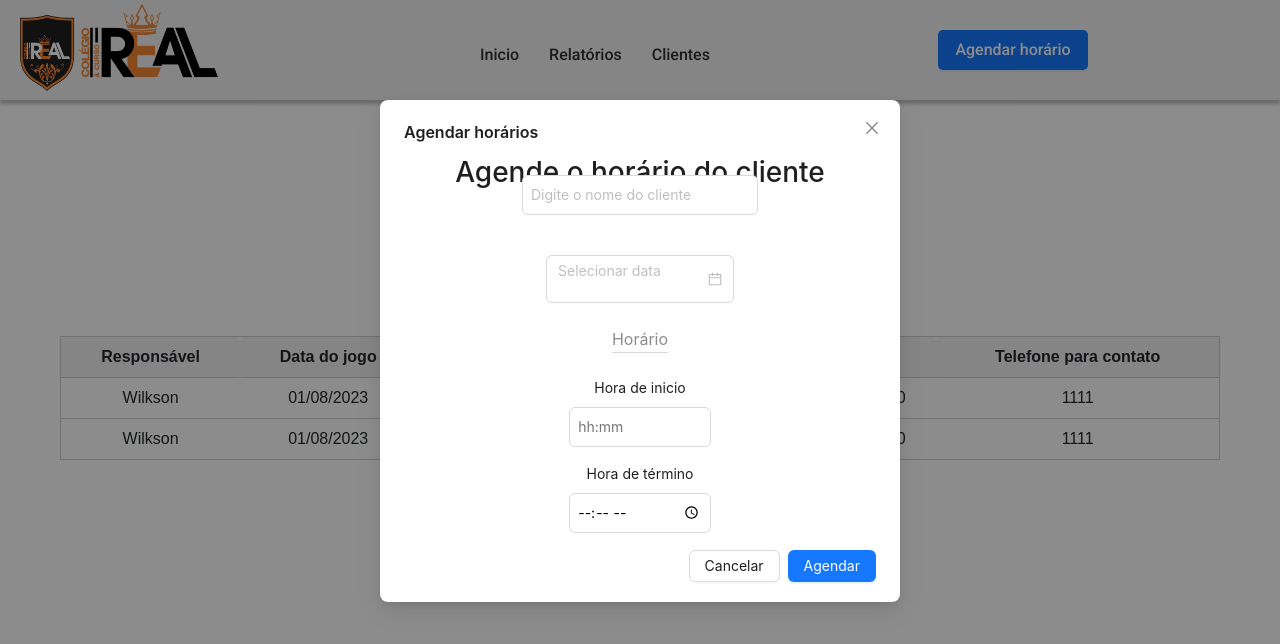
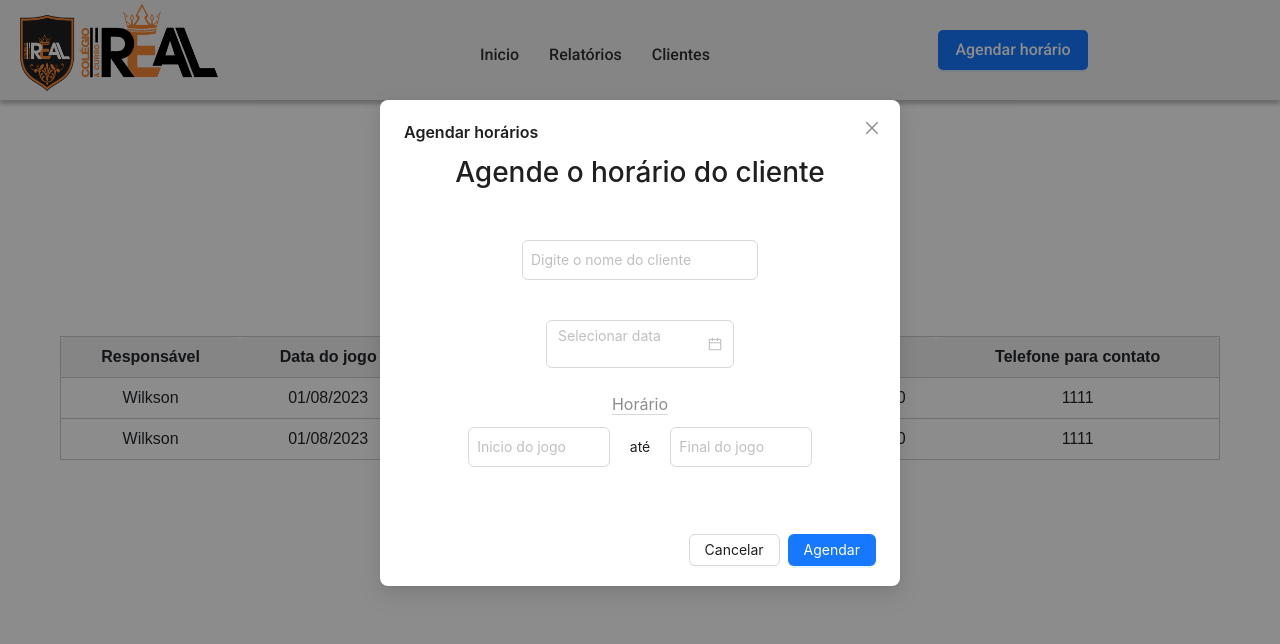
Before and after one commit to Wilksonflor/gerenciadorCcr, a React (Vite) app in the folder frontend/: page / in a window 1280 px wide. Both pictures are taken after a click on the button "Agendar horário". Shown: the top 644 px of the page. Built offline with nearby package versions, Linux system fonts and the light colour scheme; a web font is replaced by a local one.

Commit message:
Fazer a lógica para agendar

```diff
--- a/frontend/src/components/InserirHorario.jsx
+++ b/frontend/src/components/InserirHorario.jsx
@@ -1,7 +1,14 @@
 import React, { useState, useEffect } from "react";
-import { Button, Modal, Form, Input, DatePicker } from "antd";
+import {
+  Button,
+  Modal,
+  Form,
+  Input,
+  DatePicker,
+  ConfigProvider,
+  TimePicker,
+} from "antd";
 import ptBR from "antd/lib/locale/pt_BR";
-import { ConfigProvider, TimePicker } from "antd";
 import styles from "./InserirHorario.module.css";
 import axios from "axios";
 import dayjs from "dayjs";
@@ -14,11 +21,7 @@ const InserirHorario = ({ onClose }) => {
   const [busca, setBusca] = useState("");
   const [clientes, setClientes] = useState([]);
   const [clientesFiltrados, setClientesFiltrados] = useState([]);
-
-
-  const onChange = (time, timeString) => {
-    console.log(time, timeString);
-  };
+  const [dataAgendamento, setDataAgendamento] = useState("");
 
   const handleOk = () => {
     setModalText("Agendando...");
@@ -38,12 +41,9 @@ const InserirHorario = ({ onClose }) => {
     // Colocar a lógica do timerModel;
   };
 
-  const filterClientes = () => {
-    const filtered = clientes.filter((cliente) =>
-      cliente.nome.toLowerCase().includes(busca.toLowerCase())
-    );
-    setClientesFiltrados(filtered);
-  };
+  const fetchClients = () => {};
+  const fetchDataAgendamento = () => {};
+  const fetchHorarioJogo = () => {};
 
   return (
     <Modal
@@ -68,8 +68,8 @@ const InserirHorario = ({ onClose }) => {
           <Form onFinish={onFinish}>
             <Form.Item name="cliente">
               <Input
+                placeholder="Digite o nome do cliente"
                 value={busca}
-                placeholder="Digite o nome do cliente"
                 onChange={(e) => {
                   setBusca(e.target.value);
                   filterClientes(); // Aplicando o filtro quando digita
@@ -80,46 +80,20 @@ const InserirHorario = ({ onClose }) => {
               <DatePicker format="DD/MM/YYYY" />
             </Form.Item>
 
-            <textfield>
-              <legend>Horário</legend>
-            </textfield>
+            <div className={styles.horario_Legend}>
+              <span>Horário</span>
+            </div>
 
             <div className={styles.horario_control}>
-              <label>Hora de inicio</label>
-              <input
-                type="text"
-                name="horaInicio"
-                placeholder="hh:mm"
-                onChange={onChange}
-                maxLength={5} // Limita o número de caracteres a 5 (hh:mm)
-                pattern="\d{2}:\d{2}" // Usa uma expressão regular para validar o formato hh:mm
-              />
-              <label>Hora de término</label>
-              <input type="time" name="horaTermino" onChange={onChange} />
-              {/* <Form.Item name="horaInicio">
-              <TimePicker
-                format="HH:mm"
-                onChange={onChange}
-                initialValues={dayjs("00:00", "HH:mm")}
-              />
-            </Form.Item>
+              <Input placeholder="Inicio do jogo" />
 
-            <Form.Item name="horaTermino" placeholder="Horário de término">
-              <TimePicker
-                format="HH:mm"
-                onChange={onChange}
-                initialValues={dayjs("00:00", "HH:mm")}
-              />
-            </Form.Item> */}
+              <p>até</p>
+
+              <Input placeholder="Final do jogo" />
             </div>
           </Form>
         </ConfigProvider>
       </div>
-      <p>{modalText}</p>
-      {/* Exibir os clientes filtrados */}
-      {clientesFiltrados.map((cliente) => (
-        <div key={cliente.id}>{cliente.nome}</div>
-      ))}
     </Modal>
   );
 };
--- a/frontend/src/components/InserirHorario.module.css
+++ b/frontend/src/components/InserirHorario.module.css
@@ -25,7 +25,9 @@
   .horario_control{
     width: 100%;
     display: flex;
-    flex-direction: column;
+    /* flex-direction: column; */
+    justify-content: center;
+    gap: 20px;
     align-items: center;
   }
   .horario_control input{
@@ -34,7 +36,16 @@
     border: 1px solid #d9d9d9;
     border-radius: 6px;
   }
-  .horario_control input:focus{
-    border: 2px solid #4096ff;
-    transition: border 0.2s,box-shadow 0.2s;
+
+
+
+  .horario_Legend{
+    color: rgba(0, 0, 0, 0.45);
+    font-size: 16px;
+    font-weight: 400;
+    padding: 0;
+    margin-bottom: 10px;
   }
+  .horario_Legend span{
+    border-bottom: 1px solid #d9d9d9;
+  }
```
